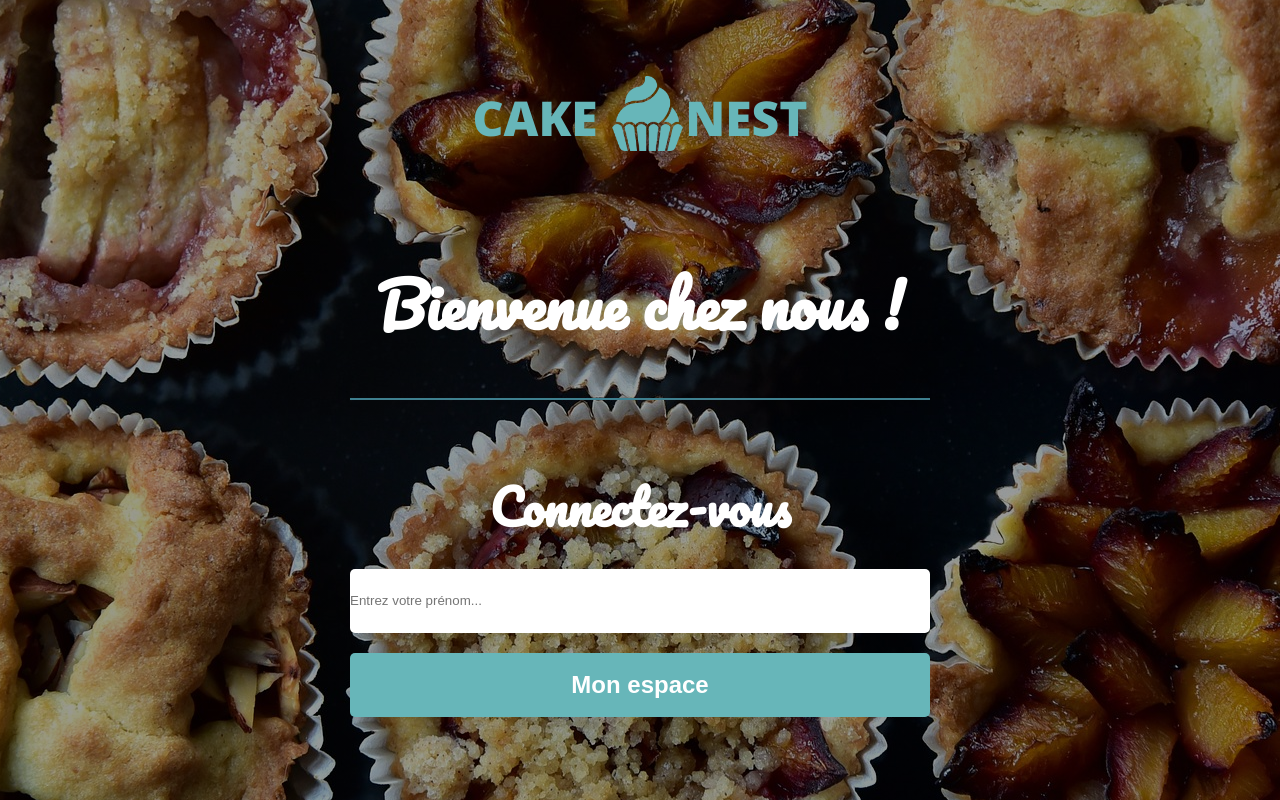
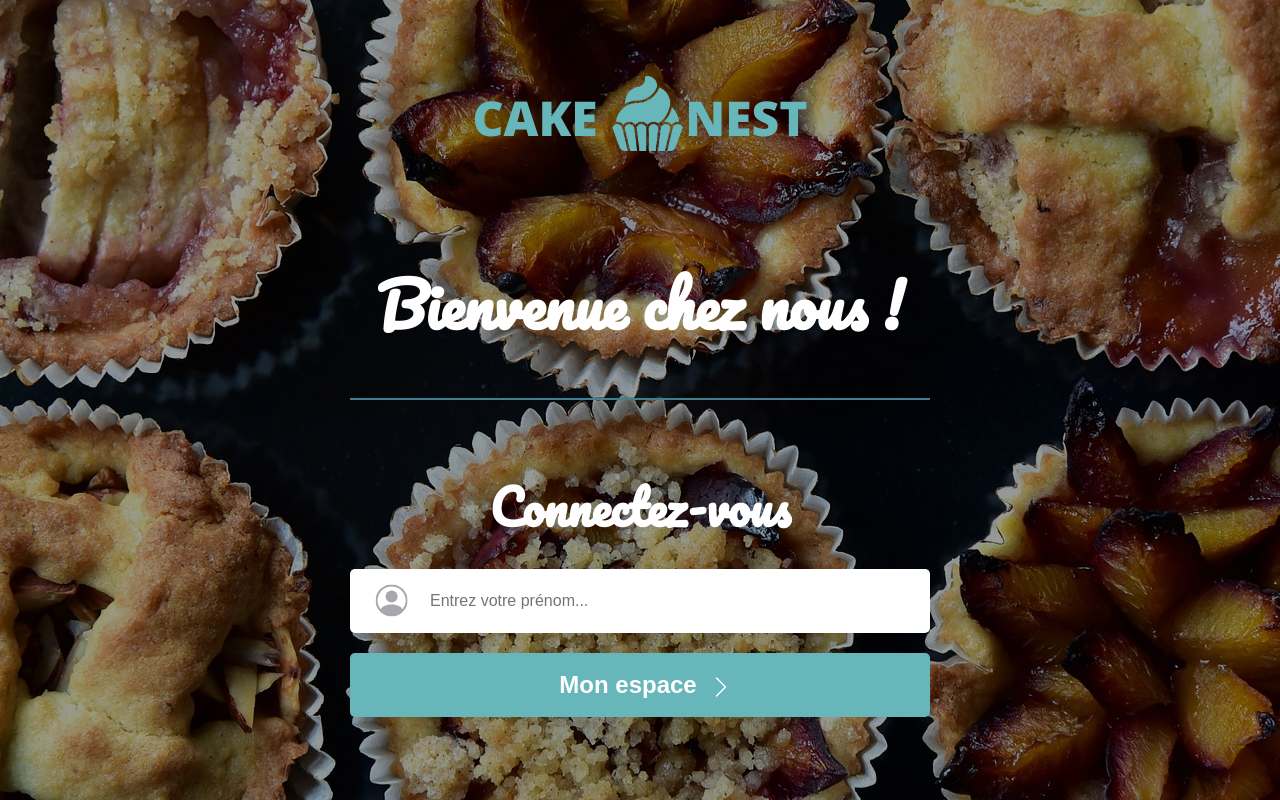
Before and after one commit to Atthis/cda-react-cake-nest, a React (Vite) app: page / in a window 1280 px wide. Built offline with nearby package versions, Linux system fonts and the light colour scheme.

Commit message:
global styling ok

```diff
--- a/src/components/LoginForm.jsx
+++ b/src/components/LoginForm.jsx
@@ -1,30 +1,38 @@
 import React from 'react';
 import { useNavigate } from 'react-router-dom';
+import Input from './partials/Input';
 import styled from 'styled-components';
 import { theme } from '../assets';
+
+import { BsChevronRight } from 'react-icons/bs';
 
 const Form = styled.form`
   width: 100%;
 
-  input,
   button {
-    display: block;
+    display: flex;
+    justify-content: center;
+    align-items: center;
     width: 100%;
     height: 50px;
     margin-block: ${theme.spacing.md};
     padding-block: ${theme.spacing.lg};
     border: none;
     border-radius: ${theme.borderRadius.round};
-  }
-
-  button {
-    display: flex;
-    justify-content: center;
-    align-items: center;
     background-color: ${theme.colors.primary};
     font-size: ${theme.fonts.size.P3};
     font-weight: 700;
     color: ${theme.colors.white};
+
+    &:hover {
+      cursor: pointer;
+    }
+
+    .btn-icon {
+      position: relative;
+      top: 0.1em;
+      left: 0.5em;
+    }
   }
 `;
 
@@ -39,8 +47,10 @@ function LoginForm({ setUsername }) {
 
   return (
     <Form onSubmit={handleSubmit}>
-      <input type='text' name='username' id='username' placeholder='Entrez votre prénom...' required autoComplete='name' />
-      <button>Mon espace</button>
+      <Input />
+      <button>
+        Mon espace <BsChevronRight className='btn-icon' />
+      </button>
     </Form>
   );
 }
--- /dev/null
+++ b/src/components/partials/Input.jsx
@@ -0,0 +1,43 @@
+import React from 'react';
+import styled from 'styled-components';
+import { theme } from '../../assets';
+import { BsPersonCircle } from 'react-icons/bs';
+
+const InputStyled = styled.div`
+  --input-height: 50px;
+  --input-padd-left: 5em;
+
+  position: relative;
+
+  input {
+    display: block;
+    width: 100%;
+    height: var(--input-height);
+    margin-block: ${theme.spacing.md};
+    padding-block: ${theme.spacing.lg};
+    padding-left: var(--input-padd-left);
+    border: none;
+    border-radius: ${theme.borderRadius.round};
+    font-size: inherit;
+  }
+
+  .input-icon {
+    position: absolute;
+    top: calc(var(--input-height) / 2);
+    left: 0;
+    font-size: 2em;
+    color: ${theme.colors.greyMedium};
+    transform: translate(80%, -30%);
+  }
+`;
+
+function Input() {
+  return (
+    <InputStyled>
+      <BsPersonCircle className='input-icon' />
+      <input type='text' name='username' id='username' placeholder='Entrez votre prénom...' required autoComplete='name' />
+    </InputStyled>
+  );
+}
+
+export default Input;
--- a/src/pages/Login.jsx
+++ b/src/pages/Login.jsx
@@ -61,8 +61,6 @@ const Logo = styled.p`
   }
 `;
 
-// BsPersonCircle
-
 function Login({ username, setUsername }) {
   return (
     <Wrapper>
```
